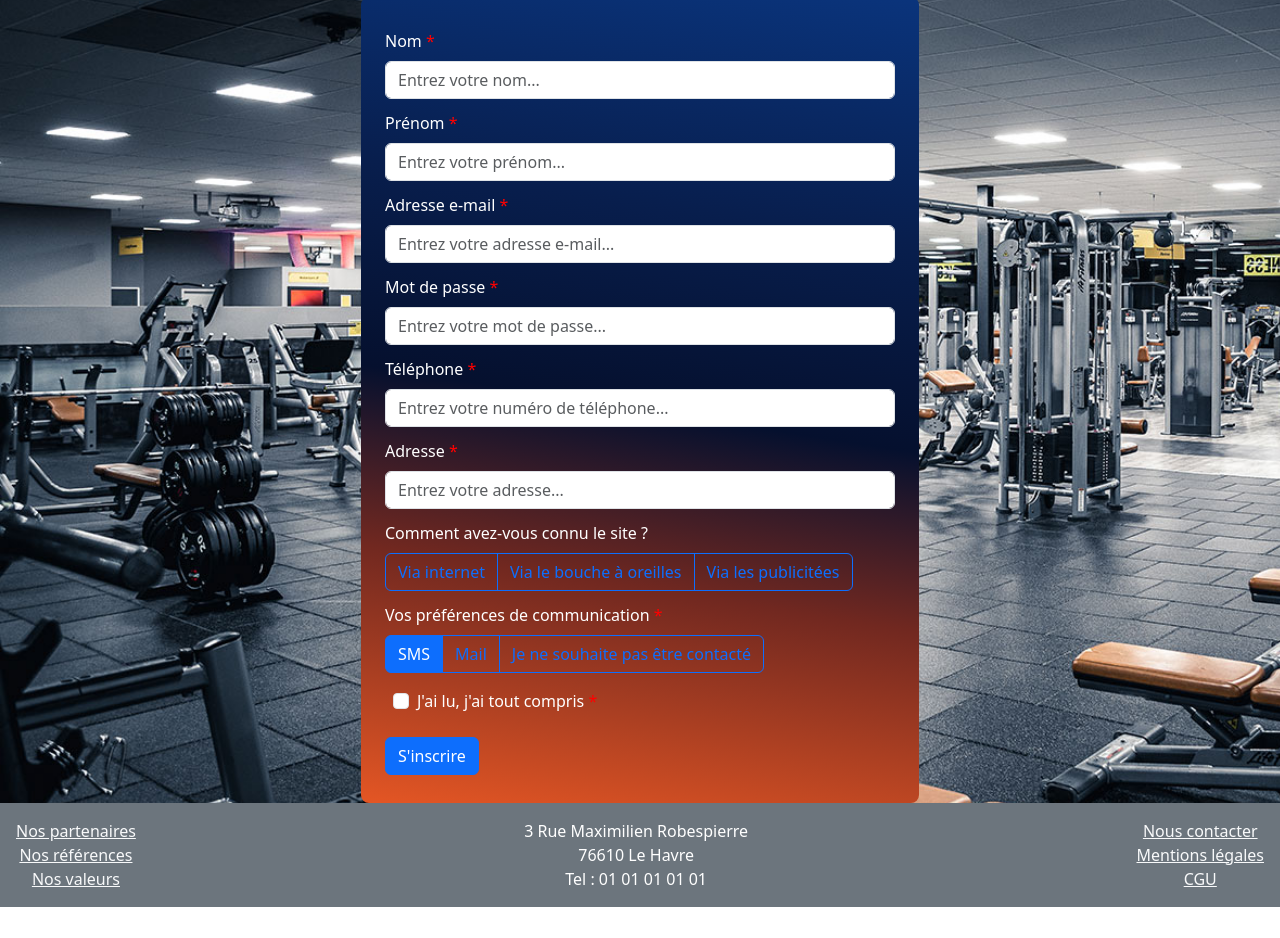
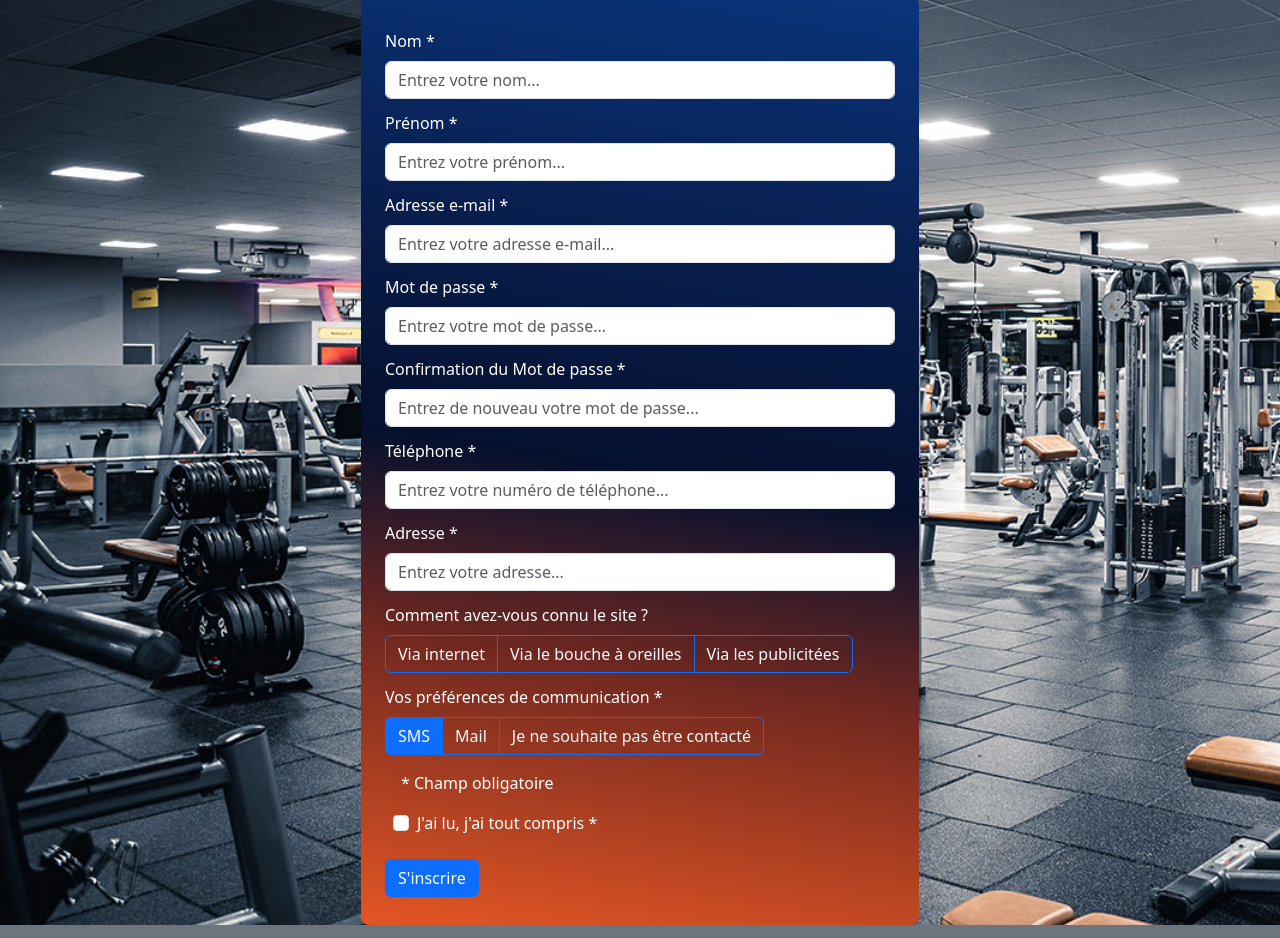
Before and after one commit to danielaraux/exo-login-formulaire, a website: page inscription.html in a window 1280 px wide. Shown: the part 251-1189 px from the top of the page. Before the commit the page ends 1158 px from the top, so only its background shows below. Drawn offline with nearby package versions, Linux system fonts and the light colour scheme.

Commit message:
color changed and pw confirmation added

```diff
--- a/inscription.html
+++ b/inscription.html
@@ -209,37 +209,44 @@
         <form class="formulaire-inscription mx-auto mt-3 p-4 rounded-3" action="confirmation.html">
             <div class="d-none formulaire-inscription w-75 mx-auto mt-3 p-4 rounded-3"></div>
             <div class="mb-1">
-                <label for="nom" class="form-label mt-2">Nom <span class="redstar">*</span></label>
+                <label for="nom" class="form-label mt-2">Nom <span class="whitestar">*</span></label>
                 <input type="text" class="form-control" placeholder="Entrez votre nom..." id="nom"
                     aria-describedby="emailHelp" required>
             </div>
 
             <div class="mb-1">
-                <label for="prenom" class="form-label mt-2">Prénom <span class="redstar">*</span></label>
+                <label for="prenom" class="form-label mt-2">Prénom <span class="whitestar">*</span></label>
                 <input type="text" class="form-control" placeholder="Entrez votre prénom..." id="prenom"
                     aria-describedby="emailHelp" required>
             </div>
 
             <div class="mb-1">
-                <label for="email" class="form-label mt-2">Adresse e-mail <span class="redstar">*</span></label>
+                <label for="email" class="form-label mt-2">Adresse e-mail <span class="whitestar">*</span></label>
                 <input type="email" class="form-control" placeholder="Entrez votre adresse e-mail..." id="email"
                     aria-describedby="emailHelp" required>
             </div>
 
             <div class="mb-1">
-                <label for="password" class="form-label mt-2">Mot de passe <span class="redstar">*</span></label>
+                <label for="password" class="form-label mt-2">Mot de passe <span class="whitestar">*</span></label>
                 <input type="password" class="form-control" placeholder="Entrez votre mot de passe..." id="password"
                     required>
             </div>
 
             <div class="mb-1">
-                <label for="telephone" class="form-label mt-2">Téléphone <span class="redstar">*</span></label>
+                <label for="password" class="form-label mt-2">Confirmation du Mot de passe <span
+                        class="whitestar">*</span></label>
+                <input type="password" class="form-control" placeholder="Entrez de nouveau votre mot de passe..."
+                    id="password" required>
+            </div>
+
+            <div class="mb-1">
+                <label for="telephone" class="form-label mt-2">Téléphone <span class="whitestar">*</span></label>
                 <input type="tel" class="form-control" placeholder="Entrez votre numéro de téléphone..." id="telephone"
                     aria-describedby="emailHelp" required>
             </div>
 
             <div class="mb-1">
-                <label for="adresse" class="form-label mt-2">Adresse <span class="redstar">*</span></label>
+                <label for="adresse" class="form-label mt-2">Adresse <span class="whitestar">*</span></label>
                 <input type="text" class="form-control" placeholder="Entrez votre adresse..." id="adresse" required>
             </div>
 
@@ -250,13 +257,13 @@
 
                 <div class="btn-group" role="group" aria-label="Basic checkbox toggle button group">
                     <input type="checkbox" class="btn-check" id="btncheck1" autocomplete="off">
-                    <label class="btn btn-outline-primary" for="btncheck1">Via internet</label>
+                    <label class="btn btn-outline-primary text-light" for="btncheck1">Via internet</label>
 
                     <input type="checkbox" class="btn-check" id="btncheck2" autocomplete="off">
-                    <label class="btn btn-outline-primary" for="btncheck2">Via le bouche à oreilles</label>
+                    <label class="btn btn-outline-primary text-light" for="btncheck2">Via le bouche à oreilles</label>
 
                     <input type="checkbox" class="btn-check" id="btncheck3" autocomplete="off">
-                    <label class="btn btn-outline-primary" for="btncheck3">Via les publicitées</label>
+                    <label class="btn btn-outline-primary text-light" for="btncheck3">Via les publicitées</label>
                 </div>
             </div>
 
@@ -264,27 +271,28 @@
             <div class="mb-1">
                 <div>
                     <label for="preferences" class="form-label mt-2">Vos préférences de communication <span
-                            class="redstar">*</span></label>
+                            class="whitestar">*</span></label>
                 </div>
 
                 <div class="btn-group" role="group" aria-label="Basic radio toggle button group">
                     <input type="radio" class="btn-check" name="btnradio" id="btnradio1" autocomplete="off" checked>
-                    <label class="btn btn-outline-primary" for="btnradio1">SMS</label>
+                    <label class="btn btn-outline-primary text-light" for="btnradio1">SMS</label>
 
                     <input type="radio" class="btn-check" name="btnradio" id="btnradio2" autocomplete="off">
-                    <label class="btn btn-outline-primary" for="btnradio2">Mail</label>
+                    <label class="btn btn-outline-primary text-light" for="btnradio2">Mail</label>
 
                     <input type="radio" class="btn-check" name="btnradio" id="btnradio3" autocomplete="off">
-                    <label class="btn btn-outline-primary" for="btnradio3">Je ne souhaite pas être contacté</label>
+                    <label class="btn btn-outline-primary text-light" for="btnradio3">Je ne souhaite pas être
+                        contacté</label>
                 </div>
 
 
-
+                <div class="m-3">* Champ obligatoire</div>
 
                 <div class="m-2 mt-3 form-check">
                     <input type="checkbox" class="form-check-input" id="exampleCheck1" required>
                     <label class="form-check-label" for="exampleCheck1">J'ai lu, j'ai tout compris <span
-                            class="redstar">*</span></label>
+                            class="whitestar">*</span></label>
                 </div>
                 <button type="submit" class="btn btn-primary mt-3">S'inscrire</button>
 
--- a/scss/style.scss
+++ b/scss/style.scss
@@ -30,8 +30,8 @@ body {
     background-color: #79818c;
 }
 
-.redstar {
-    color: red;
+.whitestar {
+    color: white;
 }
 
 .modal-header {
```
Also changed, not shown: index.html (+1 -3 lines), assets/style.css.
